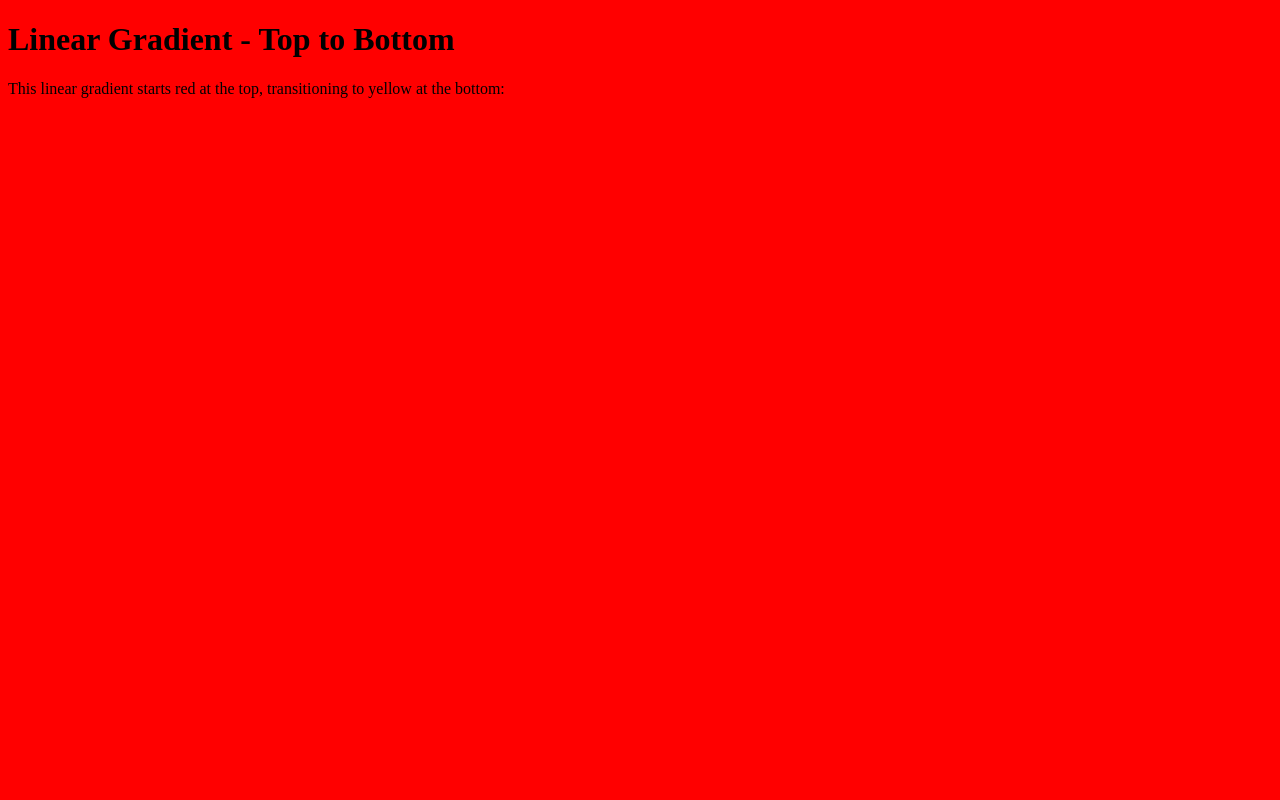
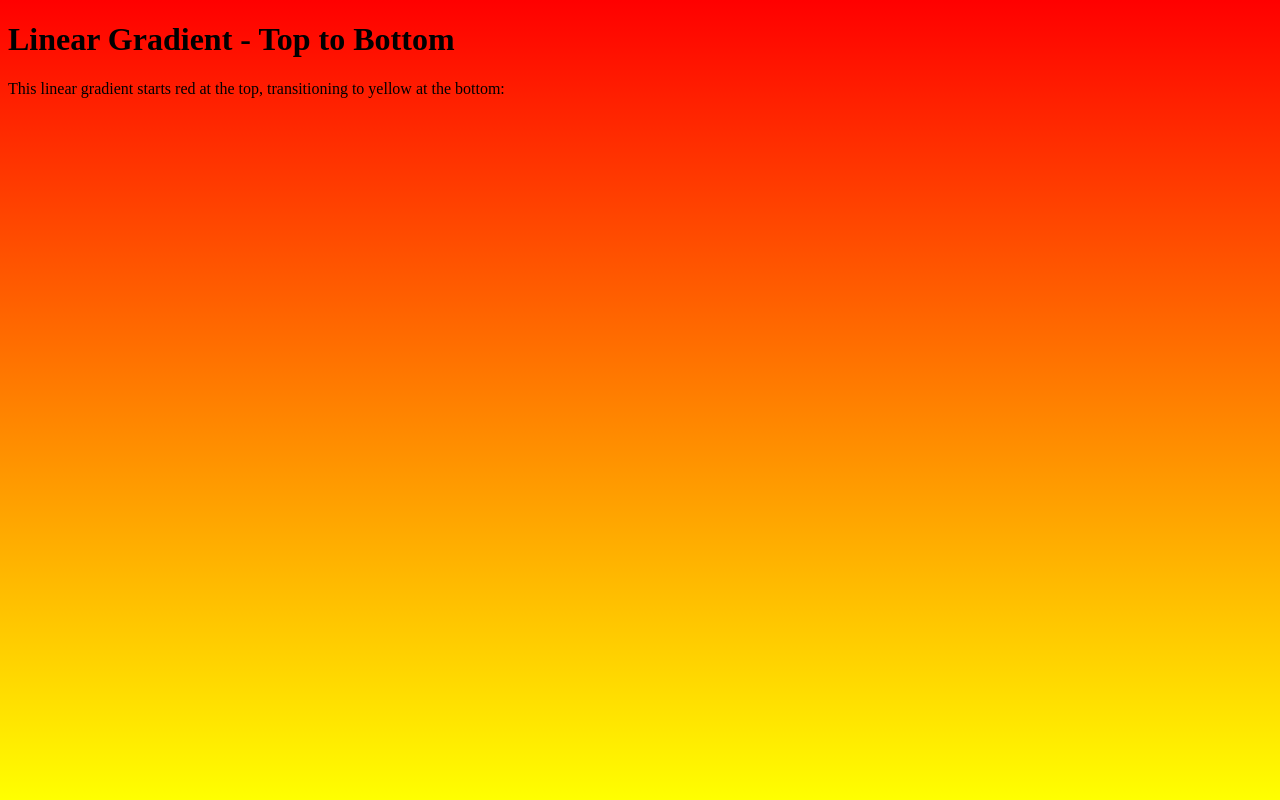
Before and after one commit to andressbarajas/SimpleLinktrClone, a plain HTML site: page index.html in a window 1280 px wide. Drawn offline with Linux system fonts and the light colour scheme.

Commit message:
Update index.html

```diff
--- a/index.html
+++ b/index.html
@@ -6,9 +6,17 @@
   background-color: red; /* For browsers that do not support gradients */
   background-image: linear-gradient(red, yellow) fixed;
 }
+
+html {
+  background: linear-gradient(red, yellow) no-repeat center center fixed;
+  -webkit-background-size: cover;
+  -moz-background-size: cover;
+  -o-background-size: cover;
+  background-size: cover;
+}
 </style>
 </head>
-<body id="grad1">
+<body>
 
 <h1>Linear Gradient - Top to Bottom</h1>
 <p>This linear gradient starts red at the top, transitioning to yellow at the bottom:</p>
```
